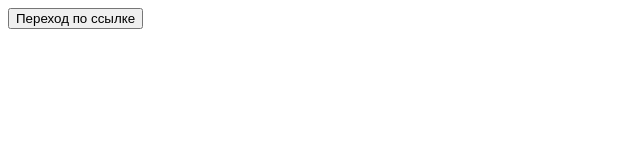
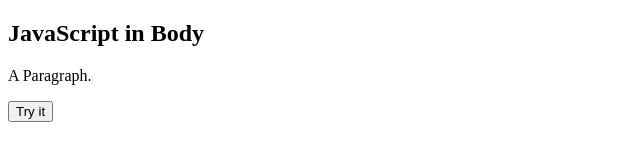
Before and after one commit to Sertmon/Sertmon.girhub.io, a plain HTML site: page index.html in a window 1280 px wide. Shown: the whole page, without its empty margins (0-640 px from the left). Drawn offline with Linux system fonts and the light colour scheme.

Commit message:
Update index.html

```diff
--- a/index.html
+++ b/index.html
@@ -1,12 +1,18 @@
 <!DOCTYPE html>
 <html>
- <head>
-  <meta charset="utf-8">
-  <title>Кнопка</title>
- </head>
- <body>
-  <form action="google.com" target="_blank">
-   <button>Переход по ссылке</button>
-  </form>
- </body>
+<body>
+
+<h2>JavaScript in Body</h2>
+
+<p id="demo">A Paragraph.</p>
+
+<button type="button" onclick="myFunction()">Try it</button>
+
+<script>
+function myFunction() {
+  document.getElementById("demo").innerHTML = "Paragraph changed.";
+}
+</script>
+
+</body>
 </html>
```
